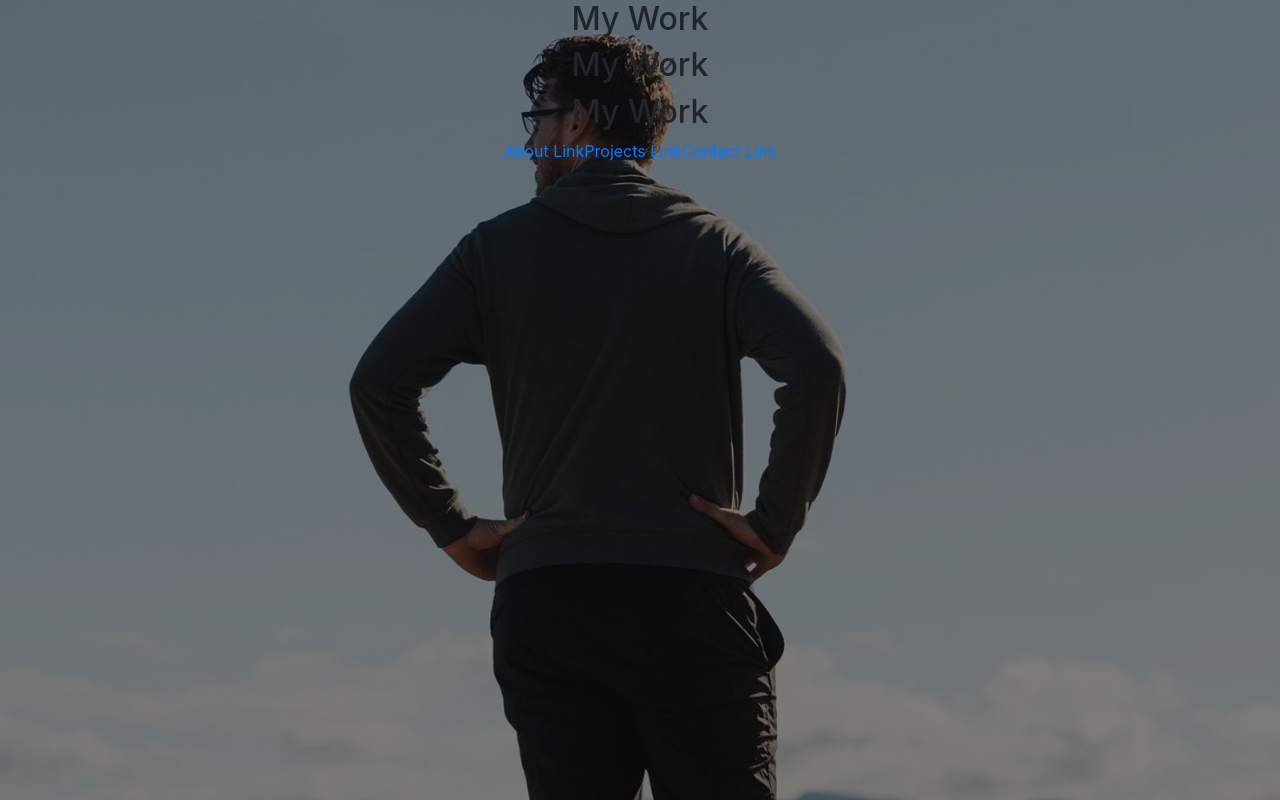
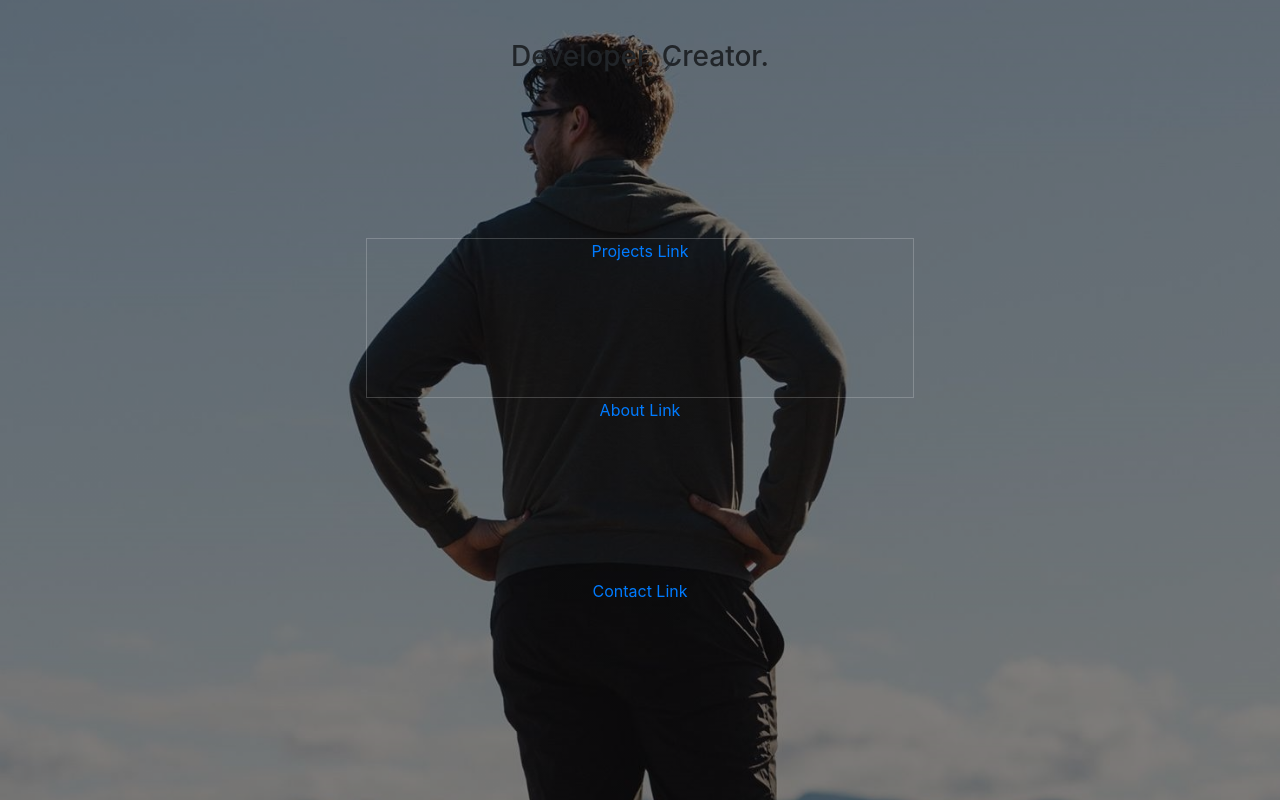
Before and after one commit to samstoia/react-portfolio, a React (Create React App) app: page / in a window 1280 px wide. Built offline with nearby package versions, Linux system fonts and the light colour scheme.

Commit message:
start adding structure to home page

```diff
--- a/src/components/Homepage.jsx
+++ b/src/components/Homepage.jsx
@@ -7,31 +7,19 @@ function Homepage() {
   return (
 
     <div className="page-container">
-      <div className="triangleContainer">
-
-        <div className="triangle">
-          <h2>My Work</h2>
-        </div>
+      <div className="description">
+        <h3>Developer.  Creator.</h3>
       </div>
 
-      <div className="triangleContainer">
-
-        <div className="triangle">
-          <h2>My Work</h2>
-        </div>
+      <div className="projects">
+        <Link to="/projects">Projects Link</Link>
       </div>
 
-      <div className="triangleContainer">
-
-        <div className="triangle">
-          <h2>My Work</h2>
-        </div>
+      <div className="about">
+        <Link to="/about">About Link</Link>
       </div>
 
-
-      <div>
-        <Link to="/about">About Link</Link>
-        <Link to="/projects">Projects Link</Link>
+      <div className="contact">
         <Link to="/contact">Contact Link</Link>
       </div>
 
--- a/src/styles/Homepage.css
+++ b/src/styles/Homepage.css
@@ -10,23 +10,38 @@ body, html{
   background-size: cover;
   text-align: center;
   /* background-position: center, center; */
+  display: grid;
+  grid-template-columns: repeat(7, 1fr);
+  grid-template-rows:  40px auto 20% auto auto 40px;
+  grid-template-areas:
+    ". . . . . . ."
+    ". . d d d . ."
+    ". . p p p . ."
+    ". . . a . . ."
+    ". . . c . . ."
+    ". . . . . . .";
 }
 
-/* .triangleContainer {
-  text-align: center;
-  display: inline-block;
+.projects {
+  height: 100%;
+  min-height: 100px;
+  width: 100%;
+  border: 1px solid rgb(255, 255, 255, .2);
+  grid-area: p;
 }
 
+.description {
+  grid-area: d;
+}
 
-.triangle{
-  width: 0;
-  height: 0;
-  border-style: solid;
-  border-width: 0 200px 200px 200px;
-  border-color: transparent transparent black transparent;
-  display: inline-block;
-  position: relative;
-} */
+.about {
+  grid-area: a;
+
+}
+
+.contact {
+  grid-area: c;
+}
 
 #root {
   height: 100%
```
